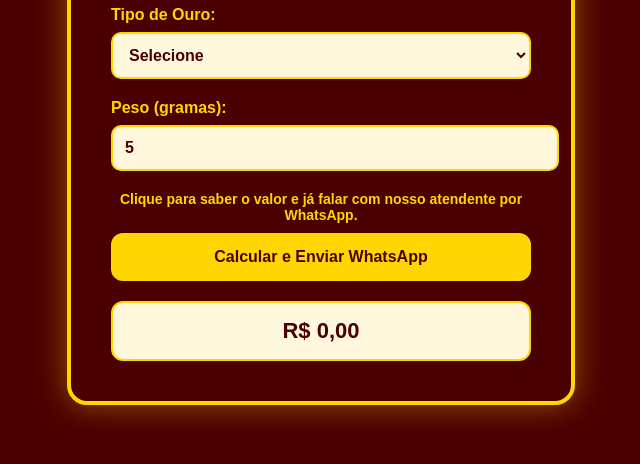
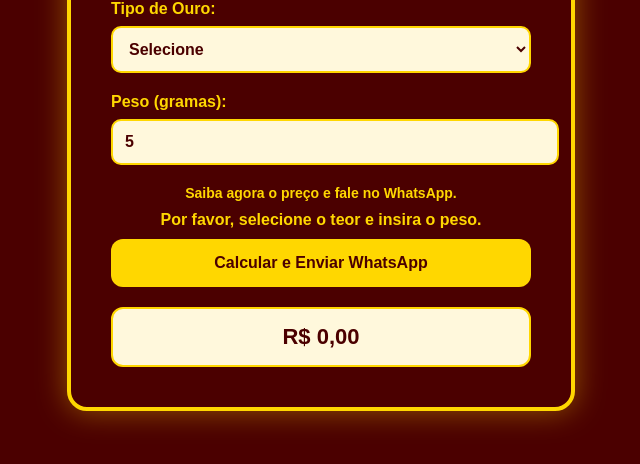
Before and after one commit to Gimenez0999/novox1, a plain HTML site: page index.html in a window 1280 px wide. Both pictures are taken after typing "5" into the empty fields and a click on the button "Calcular e Enviar WhatsApp". Shown: the part 254-718 px from the top of the page, without its empty margins (319-959 px from the left). Drawn offline with Linux system fonts and the light colour scheme.

Commit message:
Update index.html

```diff
--- a/index.html
+++ b/index.html
@@ -104,8 +104,10 @@
     <input type="number" id="peso" placeholder="Digite o peso" />
 
   <div class="mensagem-info">
-        Clique para saber o valor e já falar com nosso atendente por WhatsApp.
+    Saiba agora o preço e fale no WhatsApp.
 </div>
+
+<div id="msgErro" style="color:#FFD700; margin-bottom:10px; font-weight:bold;"></div>
 
 <button class="btn-calcular" onclick="calcular()">
     Calcular e Enviar WhatsApp
@@ -129,8 +131,11 @@ function calcular() {
     const resultadoDiv = document.getElementById("resultado");
 
     if (!teor || isNaN(peso)) {
-        alert("Por favor, selecione o teor e insira o peso.");
+    document.getElementById("msgErro").innerText =
+      "Por favor, selecione o teor e insira o peso.";
     return;
+} else {
+    document.getElementById("msgErro").innerText = ""; // limpa mensagem se corrigir
 }
 
     const valorUnitario = valoresBase[teor];
```
Lines whose indentation alone changed are shown as unchanged.
